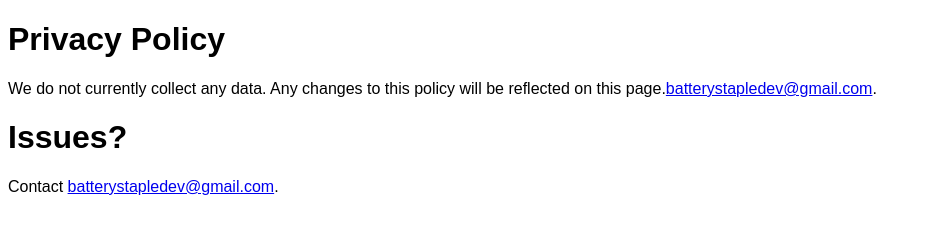
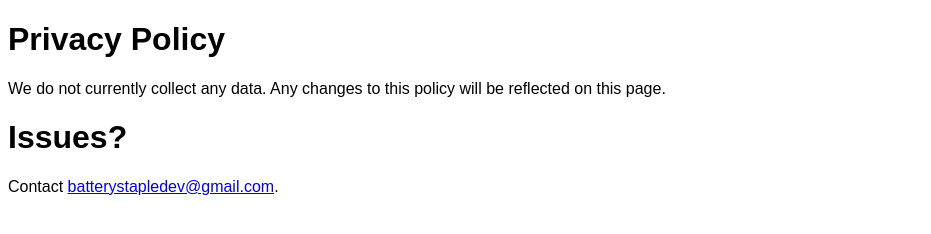
Before and after one commit to battery-staple/DebateX, a plain HTML site: page index.html in a window 1280 px wide. Shown: the whole page, without its empty margins (0-931 px from the left). Drawn offline with Linux system fonts and the light colour scheme.

Commit message:
Fixed index.html

```diff
--- a/index.html
+++ b/index.html
@@ -6,7 +6,7 @@
     </head>
     <body>
         <h1 style="font-family: sans-serif">Privacy Policy</h1>
-        <p style="font-family: sans-serif">We do not currently collect any data. Any changes to this policy will be reflected on this page.<a href="mailto: batterystapledev@gmail.com">batterystapledev@gmail.com</a>.</p>
+        <p style="font-family: sans-serif">We do not currently collect any data. Any changes to this policy will be reflected on this page.</p>
         <h1 style="font-family: sans-serif">Issues?</h1>
         <p style="font-family: sans-serif">Contact <a href="mailto: batterystapledev@gmail.com">batterystapledev@gmail.com</a>.</p>
     </body>
```
